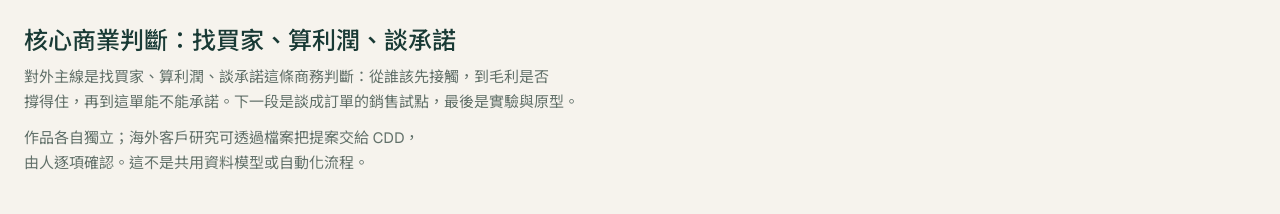
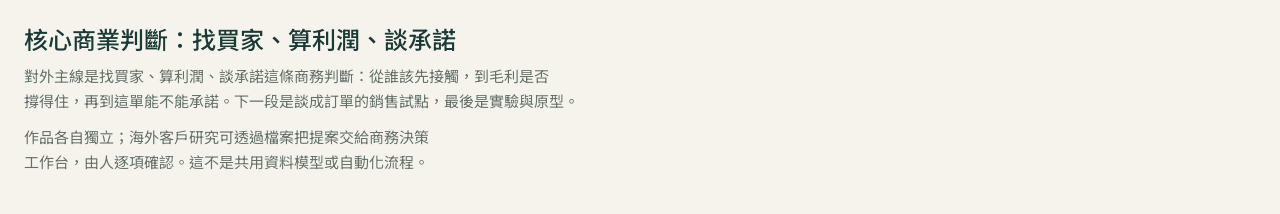
Before and after one commit to apchen1978/pauls-tradecraft, a React (Vite) app: page / in a window 1280 px wide. Shown: the part 5960-6174 px from the top of the page. Built offline with nearby package versions, Linux system fonts and the light colour scheme.

Commit message:
Use the full desk name instead of the CDD abbreviation in homepage copy

```diff
--- a/src/data/works.js
+++ b/src/data/works.js
@@ -953,7 +953,7 @@ export const works = [
           decisionBriefBody: "當出現真實的交易條件、付款、責任、經濟性或內部資源承諾時，再把已知、未知與需要確認的問題帶入下一層評估。",
           boundaries: ["DEMONSTRATION", "METHOD VISIBILITY：DEMONSTRATED", "HUMAN VALIDATION：NOT PERFORMED", "MARKET VALIDATION：NOT PERFORMED", "PUBLIC OUTCOME CLAIMS：NOT VALIDATED"],
           handoff: "當出現值得進一步確認的商機時，下一站是：",
-          handoffLink: "商務決策工作台（CDD）",
+          handoffLink: "商務決策工作台",
           conversionLink: "看候選公司如何走到買家回覆（示範）",
         },
         en: {
@@ -1017,7 +1017,7 @@ export const works = [
           decisionBriefBody: "When real deal terms, payment, responsibilities, economics, or internal-resource commitments appear, take the KNOWNs, UNKNOWNs, and verification questions into the next bounded assessment.",
           boundaries: ["DEMONSTRATION", "METHOD VISIBILITY: DEMONSTRATED", "HUMAN VALIDATION: NOT PERFORMED", "MARKET VALIDATION: NOT PERFORMED", "PUBLIC OUTCOME CLAIMS: NOT VALIDATED"],
           handoff: "When an opportunity deserves further verification, the next bounded step is:",
-          handoffLink: "Commercial Decision Desk (CDD)",
+          handoffLink: "Commercial Decision Desk",
           conversionLink: "See how a candidate account reaches a buyer reply (demo walkthrough)",
         },
       },
--- a/src/i18n.jsx
+++ b/src/i18n.jsx
@@ -164,7 +164,7 @@ const dict = {
       demoLabel: "公開 Demo",
       statusLive: "連結實測",
       liveExplain: "「連結實測」只表示這個公開連結曾經線上打開檢查。不是品質結論、技術驗證、真人驗證或商業成果。",
-      independentPrototypes: "作品各自獨立；海外客戶研究可透過檔案把提案交給 CDD，由人逐項確認。這不是共用資料模型或自動化流程。",
+      independentPrototypes: "作品各自獨立；海外客戶研究可透過檔案把提案交給商務決策工作台，由人逐項確認。這不是共用資料模型或自動化流程。",
       caseStudy: {
         label: "案例研究",
         takeaway: "核心判斷：",
@@ -198,7 +198,7 @@ const dict = {
       packTitle: "一份能帶進下一次會議的 Deal Readiness Pack",
       packIntro: "不是一份漂亮的摘要，而是讓下一輪商業行動、證據與承諾界線都能被討論的工作底稿。",
       snapshotAlt: "Commercial Decision Desk 的交易決策摘要畫面",
-      snapshotCaption: "現有 CDD Executive Snapshot 範例。缺少的資料會維持未知，不會被補成事實。",
+      snapshotCaption: "現有商務決策工作台 Executive Snapshot 範例。缺少的資料會維持未知，不會被補成事實。",
       outputs: [
         { title: "目前交易位置", body: "把目前建議、控制因素與尚未能承諾的事項放在同一個決策畫面。" },
         { title: "需要確認的交易結構", body: "釐清付款、交付責任、淨貢獻、決策權與其他會影響承諾的證據缺口。" },
@@ -308,7 +308,7 @@ const dict = {
         steps: [
           { title: "發現候選客戶", body: "從公開資料取得可追溯線索。線索仍是提案，不會被當成已確認的客戶事實。" },
           { title: "確認可用證據", body: "由老闆逐項確認哪些訊號可進入商機；其餘保留未知或待驗證。" },
-          { title: "評估目前位置", body: "CDD 整理交易結構、控制因素、目前建議與下一個應取得的證據。" },
+          { title: "評估目前位置", body: "由商務決策工作台整理交易結構、控制因素、目前建議與下一個應取得的證據。" },
           { title: "檢視付款與淨貢獻", body: "把付款條件、承諾暴露、收入、成本與風險準備金拆開，在承諾前確認。" },
           { title: "留下決策資產", body: "以 Deal Brief 與 Decision Ledger 分開保存系統建議、人的決定與重新評估條件。" },
         ],
@@ -719,7 +719,7 @@ const dict = {
       demoLabel: "Live demo",
       statusLive: "LIVE",
       liveExplain: "LIVE means this public link was checked online. It is not a quality verdict, technical validation, field validation, or a commercial result.",
-      independentPrototypes: "The works remain independent. Overseas Lead Discovery can hand a file-based proposal to CDD, with each signal confirmed by a person. This is not a shared data model or automated pipeline.",
+      independentPrototypes: "The works remain independent. Overseas Lead Discovery can hand a file-based proposal to the Commercial Decision Desk, with each signal confirmed by a person. This is not a shared data model or automated pipeline.",
       caseStudy: {
         label: "Case Study",
         takeaway: "Key takeaway: ",
@@ -753,7 +753,7 @@ const dict = {
       packTitle: "A Deal Readiness Pack for the next commercial meeting",
       packIntro: "Not a polished summary. A working decision brief that makes the next action, evidence, and commitment boundary discussable.",
       snapshotAlt: "Commercial Decision Desk executive deal snapshot",
-      snapshotCaption: "Existing CDD Executive Snapshot example. Missing information remains UNKNOWN. It is never filled in as fact.",
+      snapshotCaption: "Existing Commercial Decision Desk Executive Snapshot example. Missing information remains UNKNOWN. It is never filled in as fact.",
       outputs: [
         { title: "Current deal position", body: "Put the current recommendation, controlling factors, and items that cannot yet be committed on one decision surface." },
         { title: "Deal structure to verify", body: "Clarify payment, delivery responsibility, net contribution, decision authority, and evidence gaps that affect commitment." },
@@ -863,7 +863,7 @@ const dict = {
         steps: [
           { title: "Discover candidate buyers", body: "Use traceable public signals. A signal remains a proposal, not a confirmed customer fact." },
           { title: "Confirm usable evidence", body: "The owner confirms which signals can enter an opportunity. Everything else remains UNKNOWN or pending verification." },
-          { title: "Assess the current position", body: "CDD structures the deal, control items, current position, and the next evidence to obtain." },
+          { title: "Assess the current position", body: "The Commercial Decision Desk structures the deal, control items, current position, and the next evidence to obtain." },
           { title: "Review payment and net contribution", body: "Separate payment terms, commitment exposure, revenue, cost, and contingency before a commitment is made." },
           { title: "Leave a decision asset", body: "Deal Brief (a judgment document for the meeting) and Decision Ledger (why the decision was made) keep the system recommendation, human decision, and rerun conditions distinct." },
         ],
```
